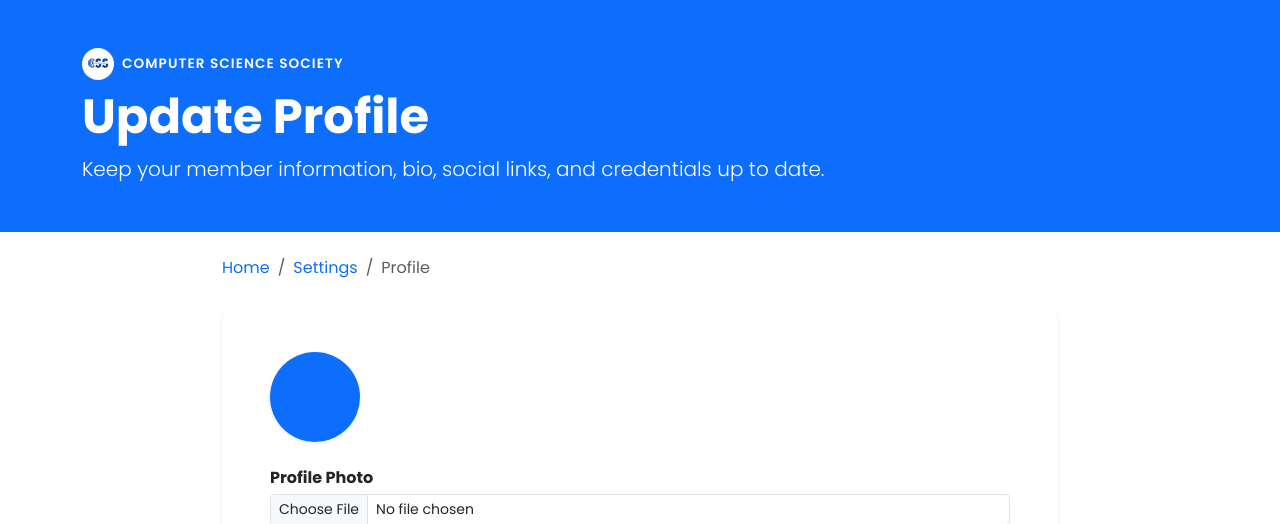
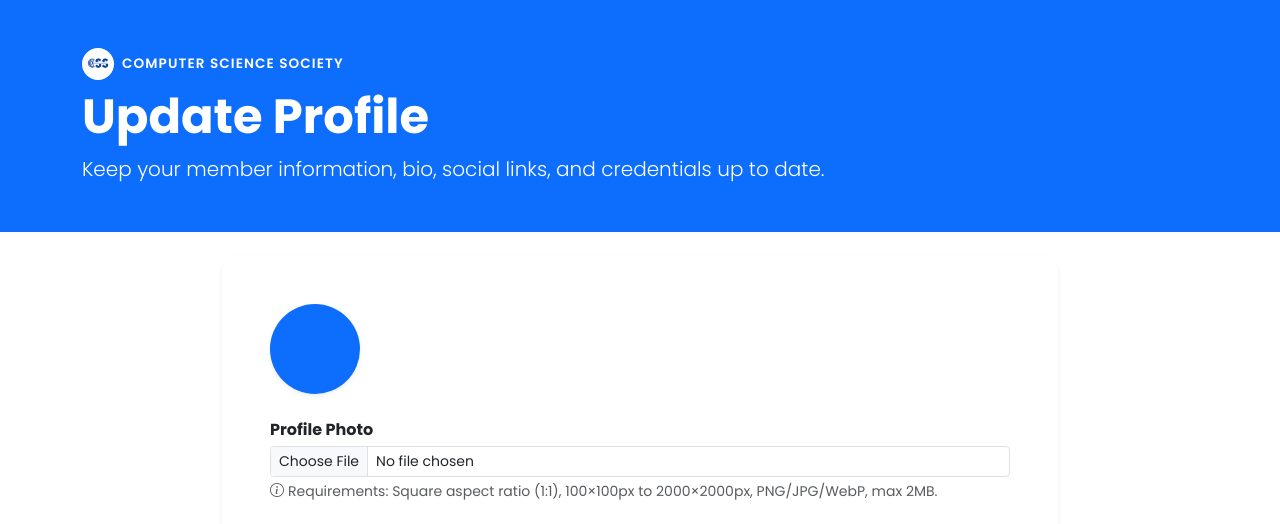
Before and after one commit to ADY0404/css-challenge, a Django app: template users/templates/users/profile.html in a window 1280 px wide. Shown: the part 69-593 px from the top of the page. Run offline with Django 4.2, Linux system fonts and the light colour scheme; the template is opened without the code that fills it, so the values that code supplies are empty; parts of the project's set-up code (start-up, migrations or seed data) failed here and were passed over.

Commit message:
Major changes

```diff
--- a/users/templates/users/profile.html
+++ b/users/templates/users/profile.html
@@ -15,14 +15,6 @@
 </section>
 
 <main class="container pb-5" style="max-width: 860px;">
-    <!-- Breadcrumb -->
-    <nav aria-label="breadcrumb" class="mb-4">
-        <ol class="breadcrumb">
-            <li class="breadcrumb-item"><a href="{% url 'home' %}" class="text-decoration-none">Home</a></li>
-            <li class="breadcrumb-item"><a href="{% url 'settings' %}" class="text-decoration-none">Settings</a></li>
-            <li class="breadcrumb-item active" aria-current="page">Profile</li>
-        </ol>
-    </nav>
 
     <div class="card border-0 shadow-sm p-4 p-md-5" style="border-radius: 16px;">
         <form method="post" enctype="multipart/form-data">
--- a/users/templates/users/settings.html
+++ b/users/templates/users/settings.html
@@ -15,12 +15,6 @@
 </section>
 
 <main class="container pb-5">
-    <nav aria-label="breadcrumb" class="mb-4">
-        <ol class="breadcrumb">
-            <li class="breadcrumb-item"><a href="{% url 'home' %}" class="text-decoration-none">Home</a></li>
-            <li class="breadcrumb-item active" aria-current="page">Settings</li>
-        </ol>
-    </nav>
 
     <div class="row g-4">
         <!-- Sidebar Navigation / Quick Info -->
```
Also changed, not shown: activities/templates/events/sample_event.html (+0 -7 lines), homepage/templates/homepage/article_detail.html (+0 -7 lines), homepage/templates/homepage/challenge_detail.html (+0 -7 lines), users/templates/users/member_profile.html (+0 -8 lines).
